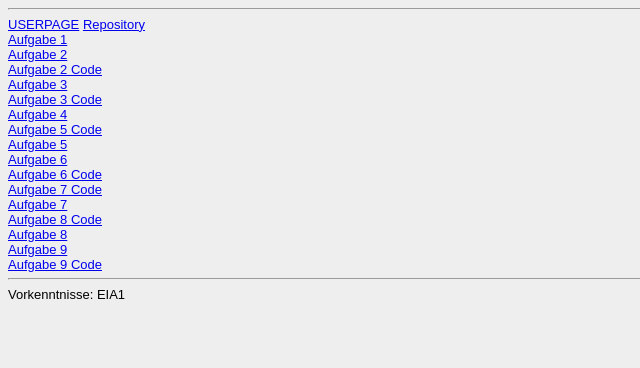
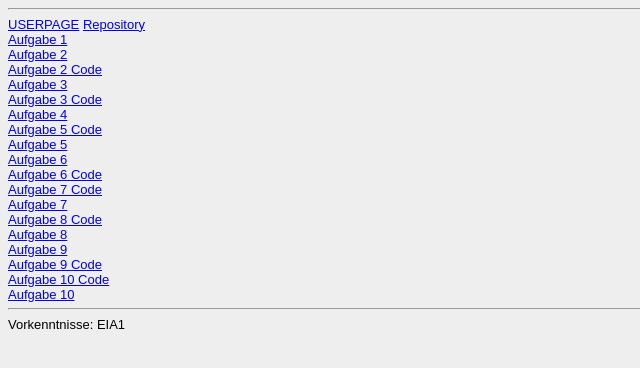
Before and after one commit to yeniayeb/Endabgabe, a plain HTML site: page steckbrief/steckbrief.htm in a window 1280 px wide. Shown: the whole page, without its empty margins (0-640 px from the left). Drawn offline with Linux system fonts and the light colour scheme.

Commit message:
Add files via upload

```diff
--- a/steckbrief/steckbrief.htm
+++ b/steckbrief/steckbrief.htm
@@ -26,6 +26,8 @@
 <a href="https://yeniayeb.github.io/EIA2-Inverted/Aufgabe8/Lesson/Aufgabe8.pdf"target="_blank">Aufgabe 8 </a> <br>
 <a href="https://yeniayeb.github.io/EIA2-Inverted/Aufgabe9/Aufgabe9.pdf"target="_blank">Aufgabe 9 </a> <br>
 <a href="https://yeniayeb.github.io/EIA2-Inverted/Aufgabe9/Coroni.html"target="_blank">Aufgabe 9 Code </a> <br>
+<a href="https://yeniayeb.github.io/EIA2-Inverted/Aufgabe10/index.html"target="_blank">Aufgabe 10 Code </a> <br>
+<a href="https://yeniayeb.github.io/EIA2-Inverted/Aufgabe10/Aufgabe10.pdf"target="_blank">Aufgabe 10  </a> <br>
 <!-- Hier bitte die Vorkenntnisse im Bereich Programmierung zu Beginn der Veranstaltung kurz beschreiben! -->
 <hr>
 Vorkenntnisse: EIA1
```
